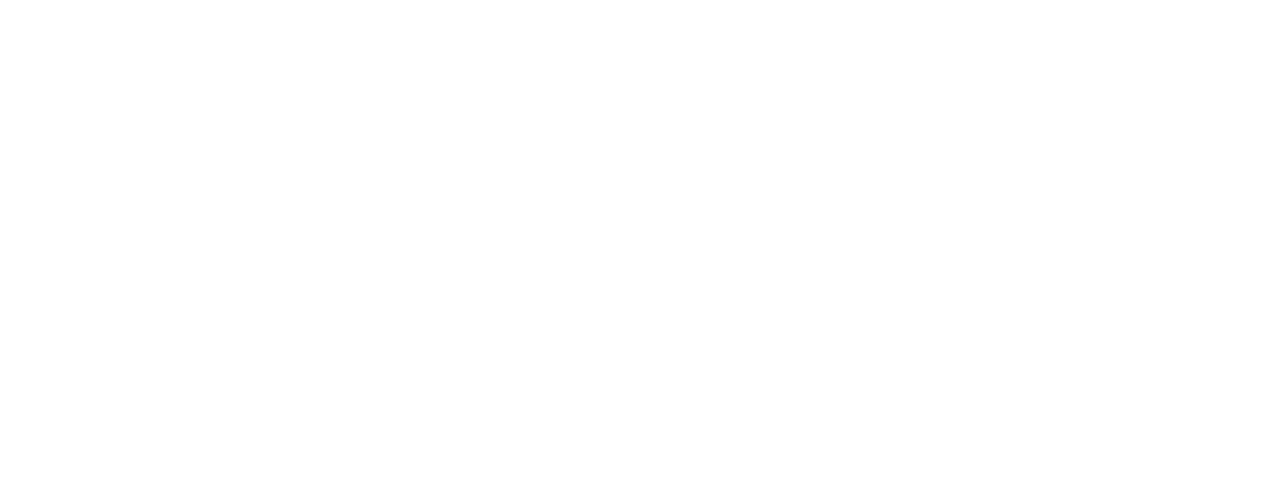
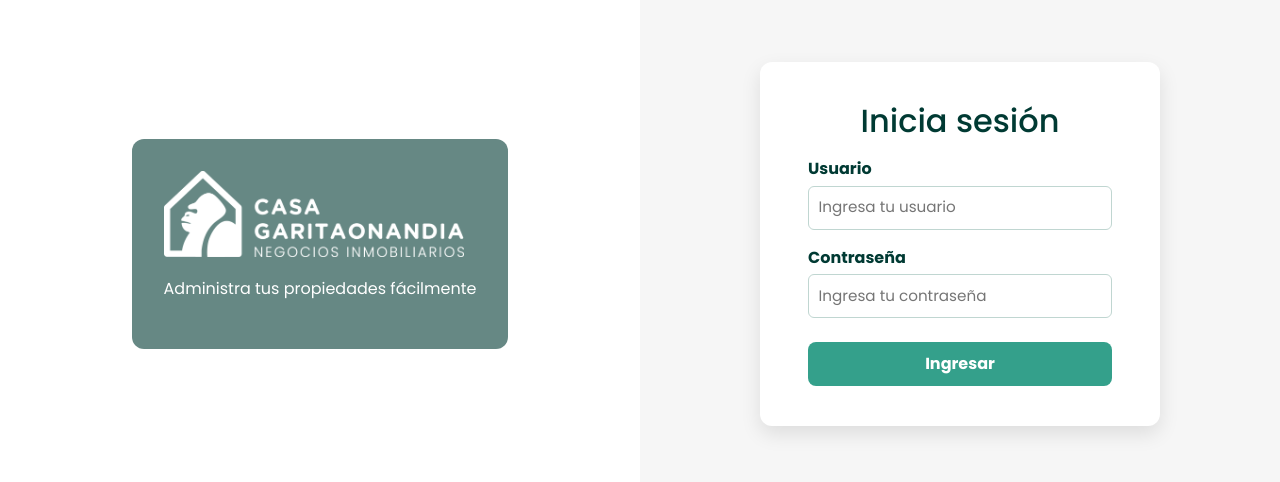
Before and after one commit to jorgarcia12/inmobiliaria, a React (Vite) app: page /auth/login in a window 1280 px wide. Before the commit this address had no page. Shown: the part 156-638 px from the top of the page. Built offline with nearby package versions, Linux system fonts and the light colour scheme; no server answers.

Commit message:
Se agrego el formulario para iniciar sesion, y los servicios para verificar contraseñas

```diff
--- a/src/App.tsx
+++ b/src/App.tsx
@@ -8,6 +8,7 @@
 import { AdminView } from "./views/AdminView/AdminView";
 import { AddProperty } from "./components/UI/Admin/AddProperty/AddProperty";
 import { EditProperty } from "./components/UI/Admin/EditProperty/EditProperty";
+import { LoginView } from "./views/AuthView/LoginView/LoginView";
 
 function App() {
   return (
@@ -17,10 +18,10 @@
           {/* Layout para las rutas publicas */}
           <Route element={<PublicLayout />}>
             <Route path="/" element={<Home />} />
-            <Route path="/propiedades" element={<Properties />}>
-              {/* ruta relativa */}
-            </Route>
+            <Route path="/propiedades" element={<Properties />} />
           </Route>
+
+            <Route path="/auth/login" element={<LoginView />} />
 
           {/* Layout para las rutas de admin */}
           <Route path="/admin" element={<AdminLayout />}>
--- a/src/components/UI/Admin/NavBarAdmin/NavBarAdmin.module.css
+++ b/src/components/UI/Admin/NavBarAdmin/NavBarAdmin.module.css
@@ -3,6 +3,7 @@
   flex-direction: row;
   background-color: #db703b;
   justify-content: space-between;
+  height: 80px;
 }
 
 .logoContainer img {
@@ -24,20 +25,22 @@
   margin: 10px;
   gap: 1vw;
 }
+
 .buttonAddProperty {
   display: flex;
   flex-direction: row;
   justify-content: center;
   align-items: center;
+  height: 50px;
+  width: auto;
   gap: 10px;
   border: none;
   border-radius: 0.4rem;
   padding: 10px;
-  background-color: #3a3a3a;
   color: white;
   transition: 0.2s ease;
 }
-.buttonAddProperty:hover {
-  cursor: pointer;
-  background-color: #4f4f4f;
+.buttonLogout{
+height: 50px;
+width: 50px;
 }
--- a/src/components/UI/Admin/NavBarAdmin/NavBarAdmin.tsx
+++ b/src/components/UI/Admin/NavBarAdmin/NavBarAdmin.tsx
@@ -23,10 +23,14 @@
         <img src={logo} alt="logo-casaGarita" />
       </div>
       <div className={styles.buttonsContainer}>
-        <Button className={styles.buttonAddProperty} onClick={handleNavigate}>
+        <Button
+          variant="dark"
+          className={styles.buttonAddProperty}
+          onClick={handleNavigate}
+        >
           Agregar Propiedad <Plus />
         </Button>
-        <Button className={styles.buttonAddProperty}>
+        <Button variant="dark" className={styles.buttonLogout}>
           <LogOut onClick={handleLogout} />
         </Button>
       </div>
--- a/src/components/UI/Footer/Footer.module.css
+++ b/src/components/UI/Footer/Footer.module.css
@@ -51,15 +51,21 @@
 .contactContainer {
   display: flex;
   flex-direction: column;
+
   gap: 0.5rem;
+  margin-right: 60px;
 }
 
-.contactContainer p {
+.contactContainer a {
   display: flex;
   align-items: center;
+  width: 300px;
   gap: 0.5rem;
   cursor: pointer;
   transition: all 0.3s ease;
+  color: white;
+  list-style: none;
+  text-decoration: none;
 }
 
 .socialContainer {
@@ -67,22 +73,24 @@
   flex-direction: column;
   gap: 0.5rem;
 }
-.socialContainer p {
+.socialContainer a {
   display: flex;
   align-items: center;
   gap: 0.5rem;
   cursor: pointer;
   transition: all 0.3s ease;
+  color: white;
+  list-style: none;
+  text-decoration: none;
 }
 
-.socialContainer p:hover {
+.socialContainer a:hover {
   font-weight: 600;
-  scale: 1.01;
+  scale: 1;
 }
 
-.contactContainer p:hover {
+.contactContainer a:hover {
   font-weight: 600;
-  scale: 1.01;
 }
 
 @media (max-width: 480px) {
@@ -106,5 +114,6 @@
   .contactContainer,
   .socialContainer {
     align-items: center;
+    justify-content: center;
   }
 }
--- a/src/components/UI/Footer/Footer.tsx
+++ b/src/components/UI/Footer/Footer.tsx
@@ -1,8 +1,20 @@
 import styles from "./Footer.module.css";
 import logoFooter from "../../../assets/Casa Garitaonandia-35.png";
 import { Instagram, Mail, Phone } from "lucide-react";
+import { useNavigate } from "react-router-dom";
 
 export const Footer = () => {
+  const phone = import.meta.env.VITE_CONTACT_PHONE;
+  const mail = import.meta.env.VITE_CONTACT_MAIL;
+  const instagram = import.meta.env.VITE_CONTACT_INSTAGRAM;
+
+  const navigate = useNavigate();
+
+  const handleNavigate = (path: string) => {
+    navigate(path);
+    window.scrollTo(0, 0);
+  };
+
   return (
     <div className={styles.footerContainer}>
       <div className={styles.logoContainer}>
@@ -12,28 +24,38 @@
 
       <div className={styles.footerIndex}>
         <h4>Explorar</h4>
-        <li>Inicio</li>
-        <li>Comprar</li>
+        <li onClick={() => handleNavigate("/")}>Inicio</li>
+        <li onClick={() => handleNavigate("/propiedades")}>Comprar</li>
         <li>Vender</li>
-        <li>Alquilar</li>
+        <li onClick={() => navigate("/propiedades")}>Alquilar</li>
         <li>Contacto</li>
       </div>
 
       <div className={styles.contactContainer}>
         <h4>Contactanos</h4>
-        <p>
-          <Mail /> casaGarita@gmail.com
-        </p>
-        <p>
-          <Phone /> +54 261 5789043
-        </p>
+
+        <a href={`mailto:${mail}`}>
+          <Mail /> casagaritaonandia@gmail.com
+        </a>
+
+        <a
+          href={`https://wa.me/${phone}`}
+          target="blank"
+          rel="noopener noreferrer"
+        >
+          <Phone /> +54 261 6958957
+        </a>
       </div>
 
       <div className={styles.socialContainer}>
         <h4>Redes Sociales</h4>
-        <p>
+        <a
+          href={`https://www.instagram.com/${instagram}`}
+          target="_blank"
+          rel="noopener noreferrer"
+        >
           <Instagram /> @casaGarita
-        </p>
+        </a>
       </div>
     </div>
   );
--- /dev/null
+++ b/src/components/UI/Login/LoginForm/LoginForm.tsx
@@ -0,0 +1,53 @@
+import type React from "react";
+import styles from "../../../../views/AuthView/LoginView/LoginView.module.css";
+import type { FC } from "react";
+interface LoginFormProps {
+  username: string;
+  password: string;
+  error: string;
+  setUsername: (value: string) => void;
+  setPassword: (value: string) => void;
+  handleSubmit: (e: React.FormEvent) => void;
+}
+export const LoginForm: FC<LoginFormProps> = ({
+  username,
+  password,
+  error,
+  setUsername,
+  setPassword,
+  handleSubmit,
+}) => {
+  return (
+    <div className={styles.loginFormSide}>
+      <div className={styles.loginFormContainer}>
+        <h2>Inicia sesión</h2>
+
+        {error && <div className={styles.error}>{error}</div>}
+
+        <form onSubmit={handleSubmit}>
+          <div className={styles.formGroup}>
+            <label>Usuario</label>
+            <input
+              type="text"
+              value={username}
+              onChange={(e) => setUsername(e.target.value)}
+              placeholder="Ingresa tu usuario"
+            />
+          </div>
+
+          <div className={styles.formGroup}>
+            <label>Contraseña</label>
+            <input
+              type="password"
+              value={password}
+              onChange={(e) => setPassword(e.target.value)}
+              placeholder="Ingresa tu contraseña"
+            />
+          </div>
+
+          <button type="submit">Ingresar</button>
+        </form>
+      </div>
+    </div>
+  );
+};
--- /dev/null
+++ b/src/components/UI/Login/LoginPhoto/LoginPhoto.tsx
@@ -0,0 +1,18 @@
+import logo from "../../../../assets/Casa Garitaonandia-35.png";
+import styles from "../../../../views/AuthView/LoginView/LoginView.module.css";
+
+
+export const LoginPhoto = () => {
+  return (
+    <div className={styles.loginImageSide}>
+      <div className={styles.overlay}>
+        <img
+          src={logo}
+          alt="logoCasaGaritaonandia-blanco-texto"
+          style={{ width: "300px" }}
+        />
+        <p>Administra tus propiedades fácilmente</p>
+      </div>
+    </div>
+  );
+};
--- a/src/components/UI/NavBar/NavBar.tsx
+++ b/src/components/UI/NavBar/NavBar.tsx
@@ -8,7 +8,7 @@
 export const NavBar = () => {
   const navigate = useNavigate();
   const handleLogin = () => {
-    navigate("/admin");
+    navigate("/auth/login");
   };
 
   const [isOpen, setIsOpen] = useState(false);
--- /dev/null
+++ b/src/services/authService.ts
@@ -0,0 +1,20 @@
+import axios from "axios";
+
+const API_URL = import.meta.env.VITE_API_URL + "/auth";
+
+export const authService = {
+  login: async (username: string, password: string) => {
+    const { data } = await axios.post(`${API_URL}/login`, {
+      username,
+      password,
+    });
+    return data;
+  },
+  register: async (username: string, password: string) => {
+    const { data } = await axios.post(`${API_URL}/register`, {
+      username,
+      password,
+    });
+    return data;
+  },
+};
--- a/src/utils/boolToString.ts
+++ b/src/utils/boolToString.ts
@@ -1,6 +1,4 @@
 export const boolToString = (value: boolean) => (value ? "Si" : "No");
 
 export const toBool = (val: unknown): boolean =>
-  val === true || val === "true" || val === 1 || val === "1"
-    ? true
-    : false;
+  val === true || val === "true" || val === 1 || val === "1" ? true : false;
--- /dev/null
+++ b/src/views/AuthView/LoginView/LoginView.module.css
@@ -0,0 +1,107 @@
+/* Wrapper de toda la pantalla */
+.loginPageWrapper {
+  display: flex;
+  height: 100vh;
+
+}
+
+/* Lado imagen */
+.loginImageSide {
+  flex: 1;
+
+  position: relative;
+  display: flex;
+  justify-content: center;
+  align-items: center;
+}
+
+.overlay {
+  background-color: rgba(0, 58, 51, 0.6);
+  display: flex;
+  flex-direction: column;
+  color: white;
+  padding: 2rem;
+  border-radius: 12px;
+  text-align: center;
+}
+
+.overlay p {
+  margin-top: 20px;
+  font-size: 1rem;
+}
+
+/* Lado formulario */
+.loginFormSide {
+  flex: 1;
+  display: flex;
+  justify-content: center;
+  align-items: center;
+  background: #f6f6f6;
+}
+
+.loginFormContainer {
+  background: white;
+  padding: 2.5rem 3rem;
+  border-radius: 12px;
+  box-shadow: 0 8px 20px rgba(0, 0, 0, 0.1);
+  width: 100%;
+  max-width: 400px;
+  text-align: center;
+}
+
+.loginFormContainer h2 {
+  color: #003a33;
+  margin-bottom: 1rem;
+}
+
+/* Error */
+.error {
+  color: #d93025;
+  margin-bottom: 1rem;
+  font-size: 0.9rem;
+}
+
+/* Formulario */
+.formGroup {
+  margin-bottom: 1rem;
+  text-align: left;
+}
+
+.formGroup label {
+  display: block;
+  font-weight: bold;
+  margin-bottom: 0.3rem;
+  color: #003a33;
+}
+
+.formGroup input {
+  width: 100%;
+  padding: 0.6rem;
+  border: 1.5px solid #c0d6d1;
+  border-radius: 6px;
+  font-size: 0.95rem;
+  transition: border-color 0.3s;
+}
+
+.formGroup input:focus {
+  border-color: #34a08b;
+  outline: none;
+}
+
+/* Botón */
+button {
+  width: 100%;
+  padding: 0.6rem;
+  background-color: #34a08b;
+  color: white;
+  font-weight: bold;
+  border: none;
+  border-radius: 8px;
+  cursor: pointer;
+  margin-top: 0.5rem;
+  transition: background-color 0.3s;
+}
+
+button:hover {
+  background-color: #2c846f;
+}
--- /dev/null
+++ b/src/views/AuthView/LoginView/LoginView.tsx
@@ -0,0 +1,47 @@
+import { useState, type FormEvent } from "react";
+import styles from "./LoginView.module.css";
+
+import { useNavigate } from "react-router-dom";
+import { LoginPhoto } from "../../../components/UI/Login/LoginPhoto/LoginPhoto";
+import { LoginForm } from "../../../components/UI/Login/LoginForm/LoginForm";
+import { authService } from "../../../services/authService";
+export const LoginView = () => {
+  const [username, setUsername] = useState("");
+  const [password, setPassword] = useState("");
+  const [error, setError] = useState("");
+  const navigate = useNavigate();
+
+  const handleSubmit = async (e: FormEvent) => {
+    e.preventDefault();
+
+    if (!username || !password) {
+      setError("Por favor completa todos los campos");
+      return;
+    }
+    try {
+      const data = await authService.login(username, password);
+      localStorage.setItem("token", data.token);
+      localStorage.setItem("user", JSON.stringify(data.user));
+
+      setError("");
+      navigate("/admin");
+    } catch (err) {
+      setError("Usuario o contraseña incorrectos");
+      console.log("Usuario o contraseña incorrectos", err);
+    }
+  };
+
+  return (
+    <div className={styles.loginPageWrapper}>
+      <LoginPhoto />
+      <LoginForm
+        username={username}
+        password={password}
+        error={error}
+        setUsername={setUsername}
+        setPassword={setPassword}
+        handleSubmit={handleSubmit}
+      />
+    </div>
+  );
+};
```
